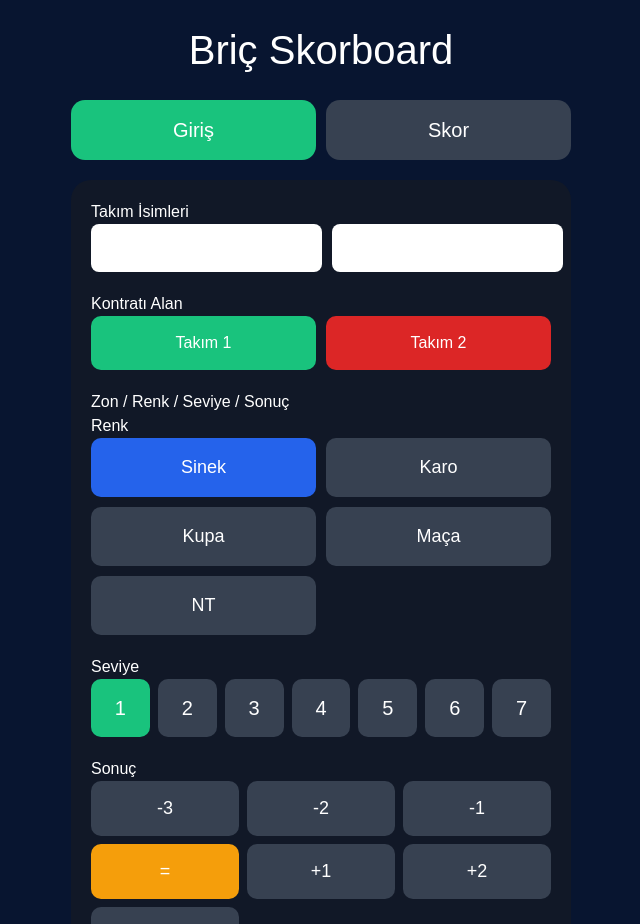
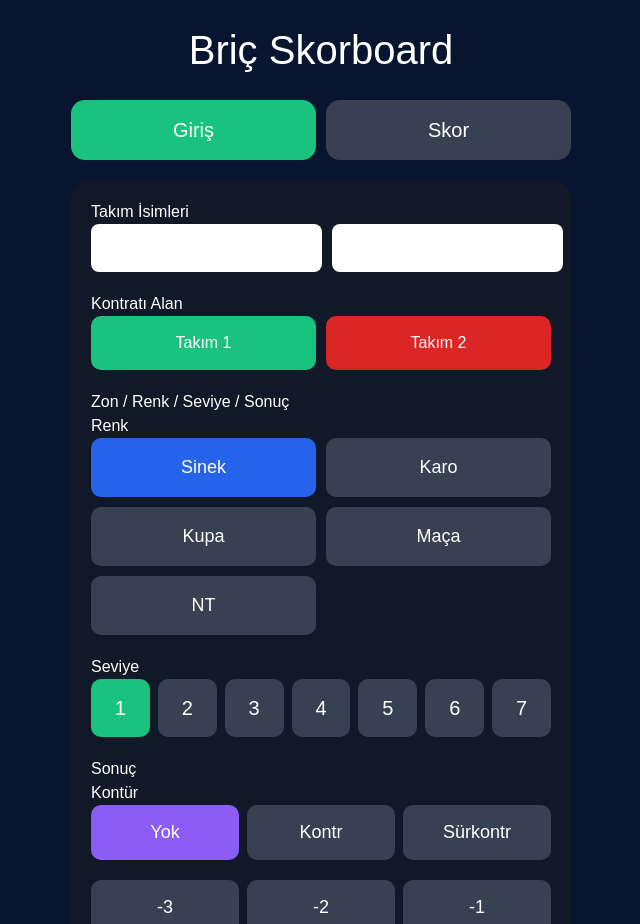
Before and after one commit to ederinoz/bric-skor, a React (Vite) app: page / in a window 1280 px wide. Shown: the top 924 px of the page, without its empty margins (319-959 px from the left). Built offline with nearby package versions, Linux system fonts and the light colour scheme.

Commit message:
temiz final sürum

```diff
--- a/src/App.jsx
+++ b/src/App.jsx
@@ -9,6 +9,7 @@ export default function App() {
   const [seviye, setSeviye] = useState(1);
   const [renk, setRenk] = useState("Sinek");
   const [sonuc, setSonuc] = useState("=");
+  const [kontur, setKontur] = useState("Yok");
   const [eller, setEller] = useState(() => {
     const kayit = localStorage.getItem("bricSkor");
     return kayit ? JSON.parse(kayit) : [];
@@ -35,6 +36,13 @@ export default function App() {
     if (sonuc === "-1") puan = isVulnerable ? -100 : -50;
     if (sonuc === "-2") puan = isVulnerable ? -200 : -100;
     if (sonuc === "-3") puan = isVulnerable ? -300 : -150;
+    if (kontur === "Kontr") {
+  puan *= 2;
+}
+
+if (kontur === "Sürkontr") {
+  puan *= 4;
+}
 
     return puan;
   }
@@ -46,6 +54,7 @@ export default function App() {
       kontrat: `${seviye} ${renk}`,
       sonuc,
       zon,
+      kontur,
       puan: hesaplaSkor(),
     };
     setEller([yeniEl, ...eller]);
@@ -156,7 +165,36 @@ export default function App() {
   </div>
 
   <h3>Sonuç</h3>
+<h3>Kontür</h3>
 
+<div
+  style={{
+    display: "grid",
+    gridTemplateColumns: "1fr 1fr 1fr",
+    gap: 8,
+    marginBottom: 20,
+  }}
+>
+  {["Yok", "Kontr", "Sürkontr"].map((k) => (
+    <button
+      key={k}
+      onClick={() => setKontur(k)}
+      style={{
+        padding: 14,
+        borderRadius: 10,
+        border: "none",
+        background:
+          kontur === k
+            ? "#8b5cf6"
+            : "#374151",
+        color: "white",
+        fontSize: 18,
+      }}
+    >
+      {k}
+    </button>
+  ))}
+</div>
   <div
     style={{
       display: "grid",
@@ -212,7 +250,7 @@ export default function App() {
             {eller.map((el) => (
               <div key={el.id} style={{ background: "#111827", padding: 15, borderRadius: 15, marginBottom: 10 }}>
                 <div style={{ fontWeight: "bold" }}>{el.takim} - {el.kontrat}</div>
-                <div style={{ color: "#9ca3af" }}>{el.zon} | {el.sonuc}</div>
+                <div style={{ color: "#9ca3af" }}>{el.zon} | {el.sonuc}| {el.kontur}</div>
                 <div style={{ fontSize: 24, fontWeight: "bold", color: el.puan >= 0 ? "#19c37d" : "#ef4444" }}>{el.puan} Puan</div>
                 <button onClick={() => eliSil(el.id)} style={{ marginTop: 10, background: "#ef4444", color: "white", border: "none", padding: "5px 10px", borderRadius: 5 }}>Sil</button>
               </div>
```
